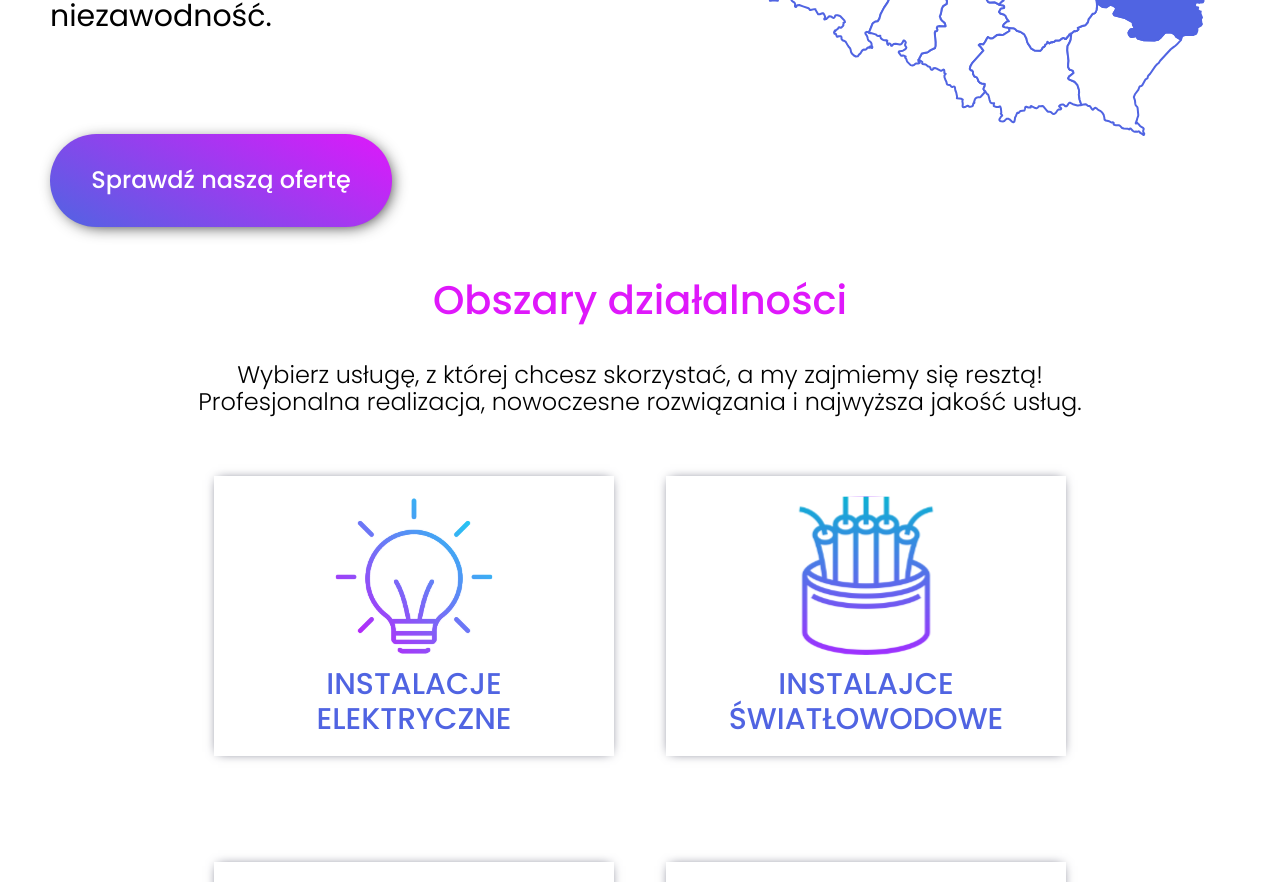
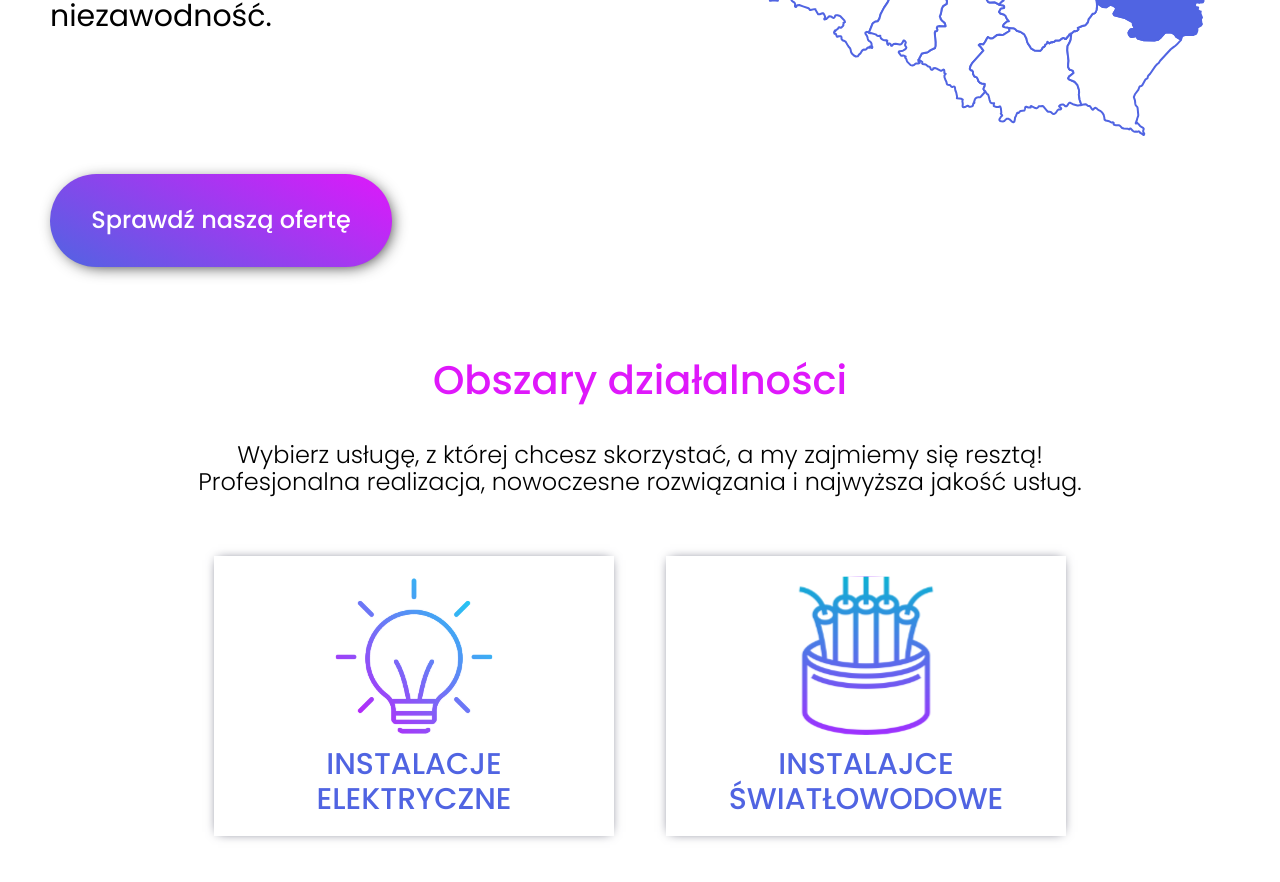
Before and after one commit to anna-wojcik/Eltech-app, a React (Create React App) app: page /o-nas in a window 1280 px wide. Shown: the part 1320-2202 px from the top of the page. Built offline with nearby package versions, Linux system fonts and the light colour scheme.

Commit message:
added margin top and bottom to LinkButton

```diff
--- a/src/features/LinkButton/styled.js
+++ b/src/features/LinkButton/styled.js
@@ -16,6 +16,7 @@ export const StyledLinkButton = styled(Link)`
     display: flex;
     justify-content: center;
     align-items: center;
+    margin: 40px 0;
 
     &:hover {
         width: 400px;
@@ -48,6 +49,7 @@ export const StyledLinkButton = styled(Link)`
     }
 
     @media(max-width: 850px) {
+        margin: 20px 0;
         height: 60px;
         font-size: 16px;
         width: 242px;
```
